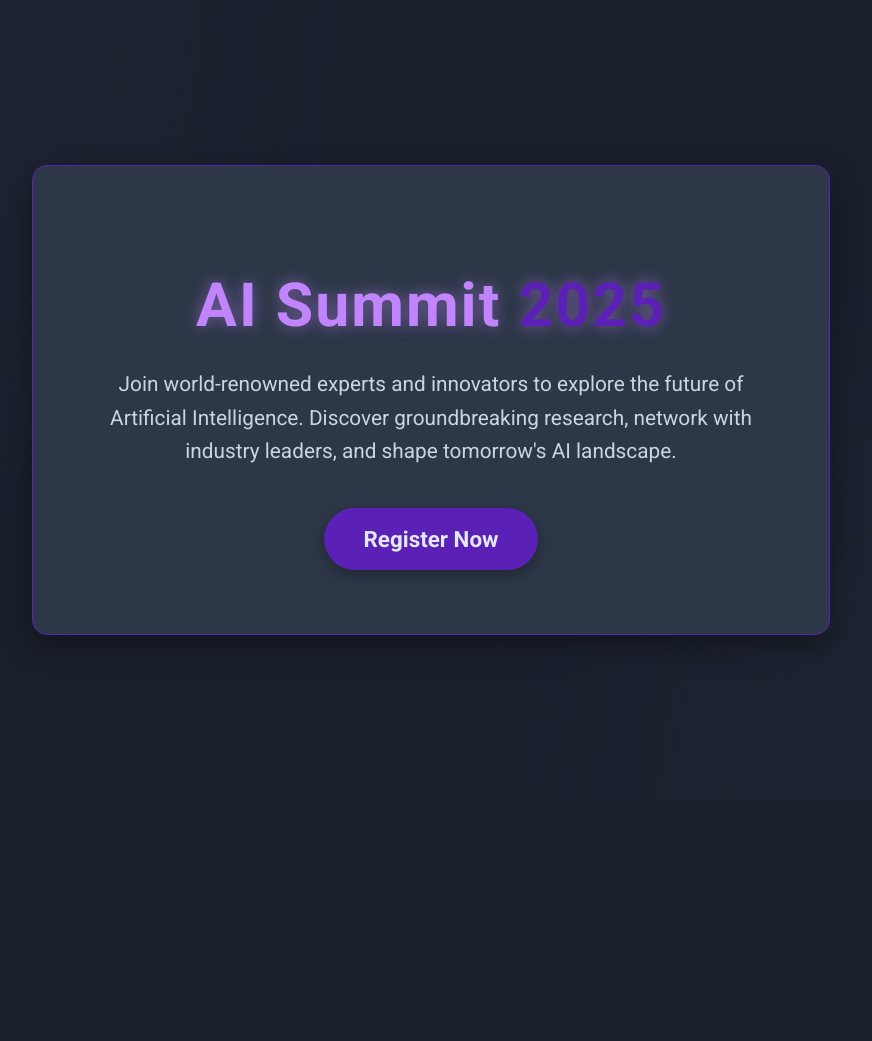
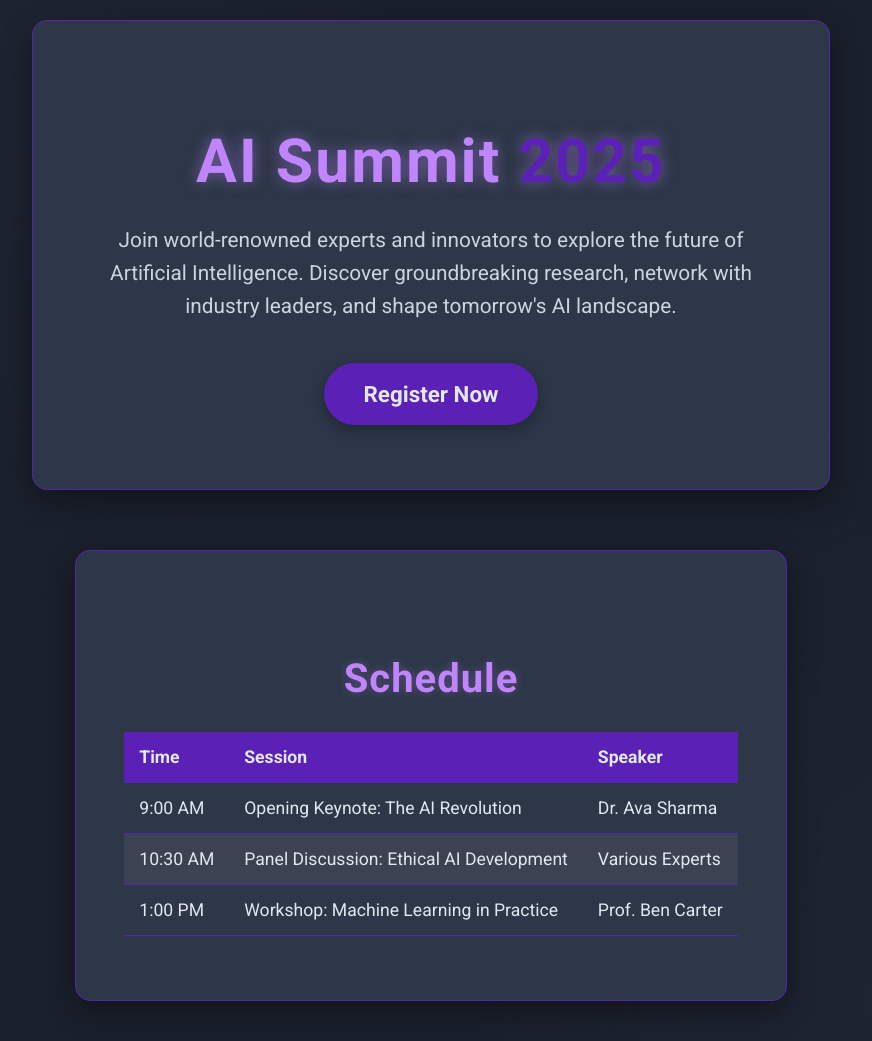
Before and after one commit to 23f2000790/llm-gen-event-page-358bzj, a plain HTML site: page index.html in a window 1280 px wide. Shown: the whole page, without its empty margins (209-1081 px from the left). Before the commit the page ends 800 px from the top, so only its background shows below. Drawn offline with Linux system fonts and the light colour scheme.

Commit message:
Update for Round 2

```diff
--- a/index.html
+++ b/index.html
@@ -22,11 +22,12 @@
             background-color: var(--bg-dark);
             color: var(--text-light);
             display: flex;
+            flex-direction: column; /* Changed to column for multiple sections */
             justify-content: center;
             align-items: center;
             min-height: 100vh;
             text-align: center;
-            overflow: hidden;
+            overflow-x: hidden;
             position: relative;
         }
 
@@ -52,6 +53,7 @@
             max-width: 700px;
             margin: 20px;
             border: 1px solid var(--primary-color);
+            margin-bottom: 40px; /* Space between sections */
         }
 
         h1 {
@@ -61,6 +63,15 @@
             letter-spacing: 2px;
             line-height: 1.2;
             text-shadow: 0px 0px 15px rgba(192, 132, 252, 0.5);
+        }
+
+        h2 {
+            font-size: 2.5em;
+            color: var(--secondary-color);
+            margin-top: 40px;
+            margin-bottom: 20px;
+            letter-spacing: 1px;
+            text-shadow: 0px 0px 10px rgba(192, 132, 252, 0.3);
         }
 
         p {
@@ -96,6 +107,39 @@
             box-shadow: 0 5px 10px rgba(0, 0, 0, 0.3);
         }
 
+        .schedule-table {
+            width: 100%;
+            border-collapse: collapse;
+            margin-top: 30px;
+            font-size: 1.1em;
+            text-align: left;
+        }
+
+        .schedule-table th,
+        .schedule-table td {
+            padding: 15px;
+            border-bottom: 1px solid var(--primary-color);
+        }
+
+        .schedule-table th {
+            background-color: var(--primary-color);
+            color: var(--text-light);
+            font-weight: 700;
+        }
+
+        .schedule-table tbody tr:nth-child(odd) {
+            background-color: var(--bg-accent);
+        }
+
+        .schedule-table tbody tr:nth-child(even) {
+            background-color: #3b4252; /* Slightly different shade for even rows */
+        }
+
+        .schedule-table tbody tr:hover {
+            background-color: var(--primary-color);
+            cursor: pointer;
+        }
+
         @media (max-width: 768px) {
             .container {
                 padding: 3rem 2rem;
@@ -103,12 +147,20 @@
             h1 {
                 font-size: 2.8em;
             }
+            h2 {
+                font-size: 2em;
+            }
             p {
                 font-size: 1.1em;
             }
             .register-button {
                 padding: 15px 30px;
                 font-size: 1.2em;
+            }
+            .schedule-table th,
+            .schedule-table td {
+                padding: 10px;
+                font-size: 0.9em;
             }
         }
 
@@ -119,12 +171,22 @@
             h1 {
                 font-size: 2.2em;
             }
+            h2 {
+                font-size: 1.8em;
+            }
             p {
                 font-size: 1em;
             }
             .register-button {
                 padding: 12px 25px;
                 font-size: 1em;
+            }
+            .schedule-table {
+                font-size: 0.8em;
+            }
+            .schedule-table th,
+            .schedule-table td {
+                padding: 8px;
             }
         }
     </style>
@@ -136,5 +198,35 @@
         <p>Join world-renowned experts and innovators to explore the future of Artificial Intelligence. Discover groundbreaking research, network with industry leaders, and shape tomorrow's AI landscape.</p>
         <a href="#" class="register-button">Register Now</a>
     </div>
+
+    <div class="container">
+        <h2>Schedule</h2>
+        <table class="schedule-table">
+            <thead>
+                <tr>
+                    <th>Time</th>
+                    <th>Session</th>
+                    <th>Speaker</th>
+                </tr>
+            </thead>
+            <tbody>
+                <tr>
+                    <td>9:00 AM</td>
+                    <td>Opening Keynote: The AI Revolution</td>
+                    <td>Dr. Ava Sharma</td>
+                </tr>
+                <tr>
+                    <td>10:30 AM</td>
+                    <td>Panel Discussion: Ethical AI Development</td>
+                    <td>Various Experts</td>
+                </tr>
+                <tr>
+                    <td>1:00 PM</td>
+                    <td>Workshop: Machine Learning in Practice</td>
+                    <td>Prof. Ben Carter</td>
+                </tr>
+            </tbody>
+        </table>
+    </div>
 </body>
 </html>
```
